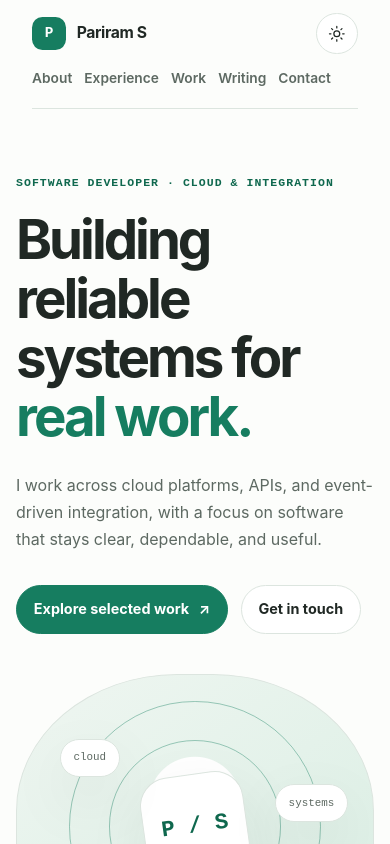
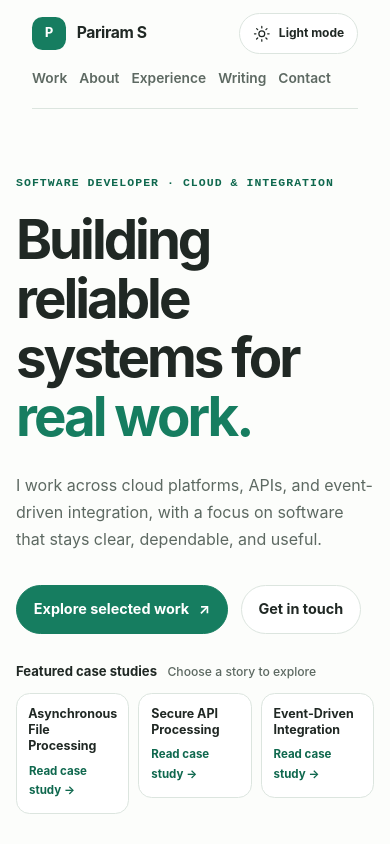
Before and after one commit to Pariram140/parirams-portfolio, an Astro site: page / in a window 390 px wide. Shown: the top 844 px of the page. Built offline with nearby package versions, Linux system fonts and the light colour scheme; Astro itself is replaced by a stand-in of ours.

Commit message:
Improve case study discovery and theme clarity

```diff
--- a/src/components/SiteHeader.astro
+++ b/src/components/SiteHeader.astro
@@ -14,9 +14,9 @@ const sectionUrl = (section: string) => (homeUrl ? `${homeUrl}#${section}` : `#$
   </a>
 
   <nav class="primary-nav" aria-label="Primary navigation">
+    <a href={sectionUrl('work')}>Work</a>
     <a href={sectionUrl('about')}>About</a>
     <a href={sectionUrl('experience')}>Experience</a>
-    <a href={sectionUrl('work')}>Work</a>
     <a href={sectionUrl('writing')}>Writing</a>
     <a href={sectionUrl('contact')}>Contact</a>
   </nav>
@@ -35,6 +35,7 @@ const sectionUrl = (section: string) => (homeUrl ? `${homeUrl}#${section}` : `#$
     <svg class="theme-icon theme-icon-moon" viewBox="0 0 24 24" aria-hidden="true">
       <path d="M20.2 15.1A8.5 8.5 0 0 1 8.9 3.8 8.5 8.5 0 1 0 20.2 15.1Z" />
     </svg>
+    <span class="theme-toggle-label" data-theme-label>Light mode</span>
   </button>
 </header>
 
@@ -46,6 +47,8 @@ const sectionUrl = (section: string) => (homeUrl ? `${homeUrl}#${section}` : `#$
       const isDark = document.documentElement.dataset.theme === 'dark';
       themeToggle.setAttribute('aria-pressed', String(isDark));
       themeToggle.setAttribute('aria-label', `Switch to ${isDark ? 'light' : 'dark'} theme`);
+      const themeLabel = themeToggle.querySelector<HTMLElement>('[data-theme-label]');
+      if (themeLabel) themeLabel.textContent = `${isDark ? 'Dark' : 'Light'} mode`;
     };
 
     updateThemeControl();
--- a/src/pages/index.astro
+++ b/src/pages/index.astro
@@ -27,6 +27,19 @@ const focusAreas = ['Cloud systems', 'API design', 'Event-driven integration'];
             <a class="button button-primary" href="#work">Explore selected work <span aria-hidden="true">↗</span></a>
             <a class="button button-secondary" href="#contact">Get in touch</a>
           </div>
+          <div class="hero-case-studies">
+            <p class="hero-case-studies-heading">Featured case studies <span>Choose a story to explore</span></p>
+            <ul>
+              {featuredProjects.map((project) => (
+                <li>
+                  <a href={`${import.meta.env.BASE_URL}projects/${project.caseStudySlug}/`}>
+                    <strong>{project.title}</strong>
+                    <span>Read case study <span aria-hidden="true">→</span></span>
+                  </a>
+                </li>
+              ))}
+            </ul>
+          </div>
         </div>
 
         <div class="hero-visual" aria-hidden="true">
@@ -38,52 +51,9 @@ const focusAreas = ['Cloud systems', 'API design', 'Event-driven integration'];
         </div>
       </section>
 
-      <section id="about" class="content-section" aria-labelledby="about-title">
-        <div>
-          <p class="section-kicker">01 / About</p>
-          <h2 id="about-title">Thoughtful engineering, from the first request to the final result.</h2>
-        </div>
-        <div>
-          <p class="section-copy">
-            I enjoy making complex workflows easier to understand and more dependable to operate.
-            My work spans backend services, cloud architecture, and integrations between systems.
-          </p>
-          <div class="section-aside" aria-label="Areas of focus">
-            {focusAreas.map((area) => <span class="topic-chip">{area}</span>)}
-          </div>
-        </div>
-      </section>
-
-      <section id="experience" class="content-section" aria-labelledby="experience-title">
-        <div>
-          <p class="section-kicker">02 / Experience</p>
-          <h2 id="experience-title">Building systems that work together.</h2>
-        </div>
-        <div class="experience-list">
-          {experience.map((item) => (
-            <article class="experience-card">
-              <div class="experience-card-header">
-                <div>
-                  <h3>{item.role}</h3>
-                  <p class="experience-company">{item.company}</p>
-                  {item.current && <span class="current-role">Current role</span>}
-                </div>
-                <p class="experience-period">{item.period}</p>
-              </div>
-              <p class="experience-location">{item.location}</p>
-              {item.highlights.length > 0 && (
-                <ul class="experience-highlights">
-                  {item.highlights.map((highlight) => <li>{highlight}</li>)}
-                </ul>
-              )}
-            </article>
-          ))}
-        </div>
-      </section>
-
       <section id="work" class="content-section" aria-labelledby="work-title">
         <div>
-          <p class="section-kicker">03 / Selected work</p>
+          <p class="section-kicker">01 / Selected work</p>
           <h2 id="work-title">Engineering stories, told with context.</h2>
         </div>
         <div class="work-content">
@@ -105,6 +75,9 @@ const focusAreas = ['Cloud systems', 'API design', 'Event-driven integration'];
                   ) : project.title}
                 </h3>
                 <p class="project-summary">{project.summary}</p>
+                <a class="case-study-card-link" href={`${import.meta.env.BASE_URL}projects/${project.caseStudySlug}/`}>
+                  Read case study <span aria-hidden="true">→</span>
+                </a>
                 <ul class="project-technologies" aria-label={`Technologies for ${project.title}`}>
                   {project.technologies.map((technology) => <li>{technology}</li>)}
                 </ul>
@@ -136,6 +109,49 @@ const focusAreas = ['Cloud systems', 'API design', 'Event-driven integration'];
               ))}
             </div>
           </div>
+        </div>
+      </section>
+
+      <section id="about" class="content-section" aria-labelledby="about-title">
+        <div>
+          <p class="section-kicker">02 / About</p>
+          <h2 id="about-title">Thoughtful engineering, from the first request to the final result.</h2>
+        </div>
+        <div>
+          <p class="section-copy">
+            I enjoy making complex workflows easier to understand and more dependable to operate.
+            My work spans backend services, cloud architecture, and integrations between systems.
+          </p>
+          <div class="section-aside" aria-label="Areas of focus">
+            {focusAreas.map((area) => <span class="topic-chip">{area}</span>)}
+          </div>
+        </div>
+      </section>
+
+      <section id="experience" class="content-section" aria-labelledby="experience-title">
+        <div>
+          <p class="section-kicker">03 / Experience</p>
+          <h2 id="experience-title">Building systems that work together.</h2>
+        </div>
+        <div class="experience-list">
+          {experience.map((item) => (
+            <article class="experience-card">
+              <div class="experience-card-header">
+                <div>
+                  <h3>{item.role}</h3>
+                  <p class="experience-company">{item.company}</p>
+                  {item.current && <span class="current-role">Current role</span>}
+                </div>
+                <p class="experience-period">{item.period}</p>
+              </div>
+              <p class="experience-location">{item.location}</p>
+              {item.highlights.length > 0 && (
+                <ul class="experience-highlights">
+                  {item.highlights.map((highlight) => <li>{highlight}</li>)}
+                </ul>
+              )}
+            </article>
+          ))}
         </div>
       </section>
 
--- a/src/styles/global.css
+++ b/src/styles/global.css
@@ -152,16 +152,24 @@ a:focus-visible {
 }
 
 .theme-toggle {
-  display: grid;
-  width: 2.6rem;
-  aspect-ratio: 1;
+  display: inline-flex;
+  min-height: 2.6rem;
   flex: 0 0 auto;
-  place-items: center;
+  align-items: center;
+  justify-content: center;
+  gap: 0.5rem;
+  padding: 0.45rem 0.8rem;
   border: 1px solid var(--color-border);
-  border-radius: 50%;
+  border-radius: 999px;
   background: var(--color-surface);
   color: var(--color-text);
   cursor: pointer;
+}
+
+.theme-toggle-label {
+  font-size: 0.75rem;
+  font-weight: 650;
+  white-space: nowrap;
 }
 
 .theme-icon {
@@ -806,6 +814,16 @@ html[data-theme="dark"] .theme-icon-moon {
     font-size: clamp(2.8rem, 14vw, 4.5rem);
   }
 
+  .hero-case-studies ul {
+    grid-template-columns: 1fr;
+  }
+
+  .hero-case-studies a {
+    min-height: 0;
+    flex-direction: row;
+    align-items: center;
+  }
+
   .hero-visual {
     min-height: 19rem;
     border-radius: 45% 45% var(--radius-card) var(--radius-card);
@@ -911,3 +929,79 @@ html[data-theme="dark"] .theme-icon-moon {
   margin: 0.35rem 0 0;
   color: var(--color-muted);
 }
+
+.hero-case-studies {
+  max-width: 38rem;
+  margin-top: 1.6rem;
+}
+
+.hero-case-studies-heading {
+  display: flex;
+  flex-wrap: wrap;
+  align-items: baseline;
+  gap: 0.35rem 0.65rem;
+  margin: 0 0 0.65rem;
+  color: var(--color-text);
+  font-size: 0.82rem;
+  font-weight: 700;
+}
+
+.hero-case-studies-heading span {
+  color: var(--color-muted);
+  font-size: 0.76rem;
+  font-weight: 450;
+}
+
+.hero-case-studies ul {
+  display: grid;
+  grid-template-columns: repeat(3, minmax(0, 1fr));
+  gap: 0.55rem;
+  margin: 0;
+  padding: 0;
+  list-style: none;
+}
+
+.hero-case-studies a {
+  display: flex;
+  min-height: 5.4rem;
+  flex-direction: column;
+  justify-content: space-between;
+  gap: 0.45rem;
+  padding: 0.75rem;
+  border: 1px solid var(--color-border);
+  border-radius: 0.85rem;
+  background: var(--color-surface);
+  text-decoration: none;
+  transition: border-color 150ms ease, transform 150ms ease;
+}
+
+.hero-case-studies a:hover {
+  transform: translateY(-2px);
+  border-color: var(--color-accent);
+}
+
+.hero-case-studies a strong {
+  font-family: var(--font-heading);
+  font-size: 0.78rem;
+  line-height: 1.3;
+}
+
+.hero-case-studies a > span,
+.case-study-card-link {
+  color: var(--color-accent-strong);
+  font-size: 0.72rem;
+  font-weight: 700;
+}
+
+.case-study-card-link {
+  display: inline-flex;
+  align-items: center;
+  gap: 0.35rem;
+  margin-top: 0.8rem;
+  text-decoration: none;
+}
+
+.case-study-card-link:hover {
+  text-decoration: underline;
+  text-underline-offset: 0.2em;
+}
```
Also changed, not shown: e2e/portfolio.spec.ts (+19 -0 lines).
